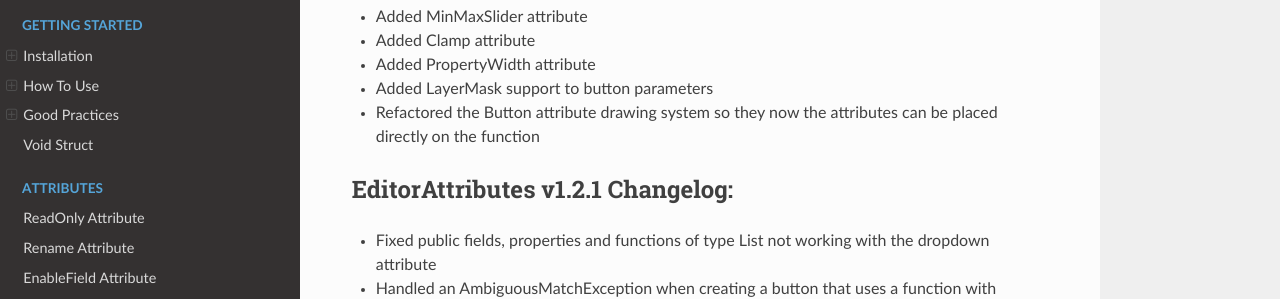
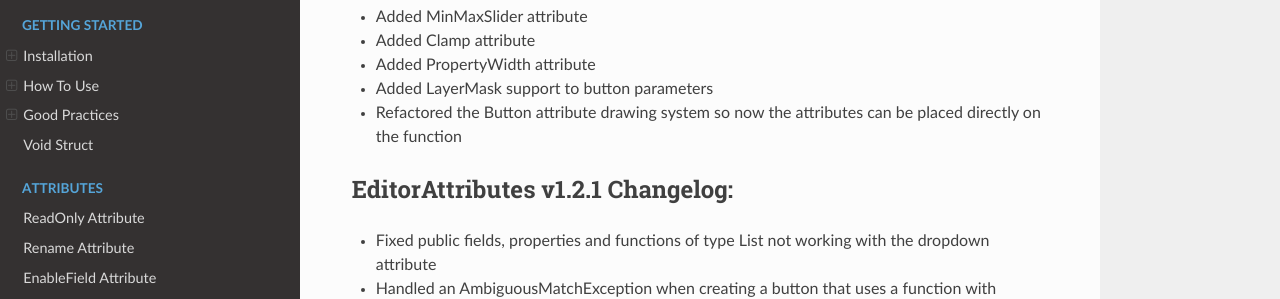
Before and after one commit to v0lt13/EditorAttributesDocs, a Sphinx documentation site: the page built from docs/source/changelogs.rst, in a window 1280 px wide and 900 px high. Shown: the part 211-510 px from the top of the window. Built offline with Sphinx 7.4.7 and the Read the Docs theme 2.0.0, drawn with Linux system fonts in a browser that asks for light colours.

Commit message:
Update changelogs.rst

```diff
--- a/docs/source/changelogs.rst
+++ b/docs/source/changelogs.rst
@@ -7,7 +7,7 @@ EditorAttributes v1.3.0 Changelog:
 - Added Clamp attribute
 - Added PropertyWidth attribute
 - Added LayerMask support to button parameters
-- Refactored the Button attribute drawing system so they now the attributes can be placed directly on the function
+- Refactored the Button attribute drawing system so now the attributes can be placed directly on the function
 
 EditorAttributes v1.2.1 Changelog:
 ----------------------------------
```
